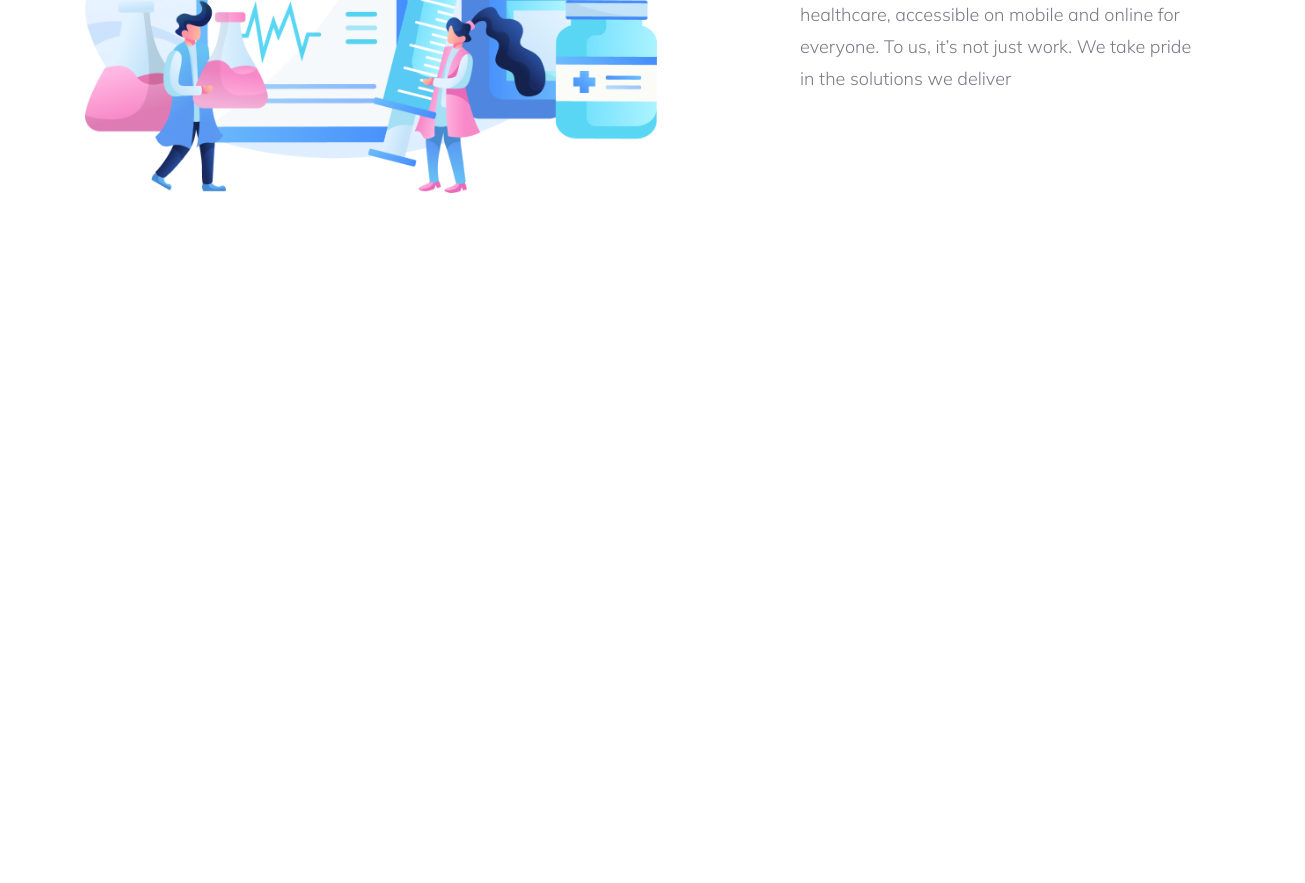
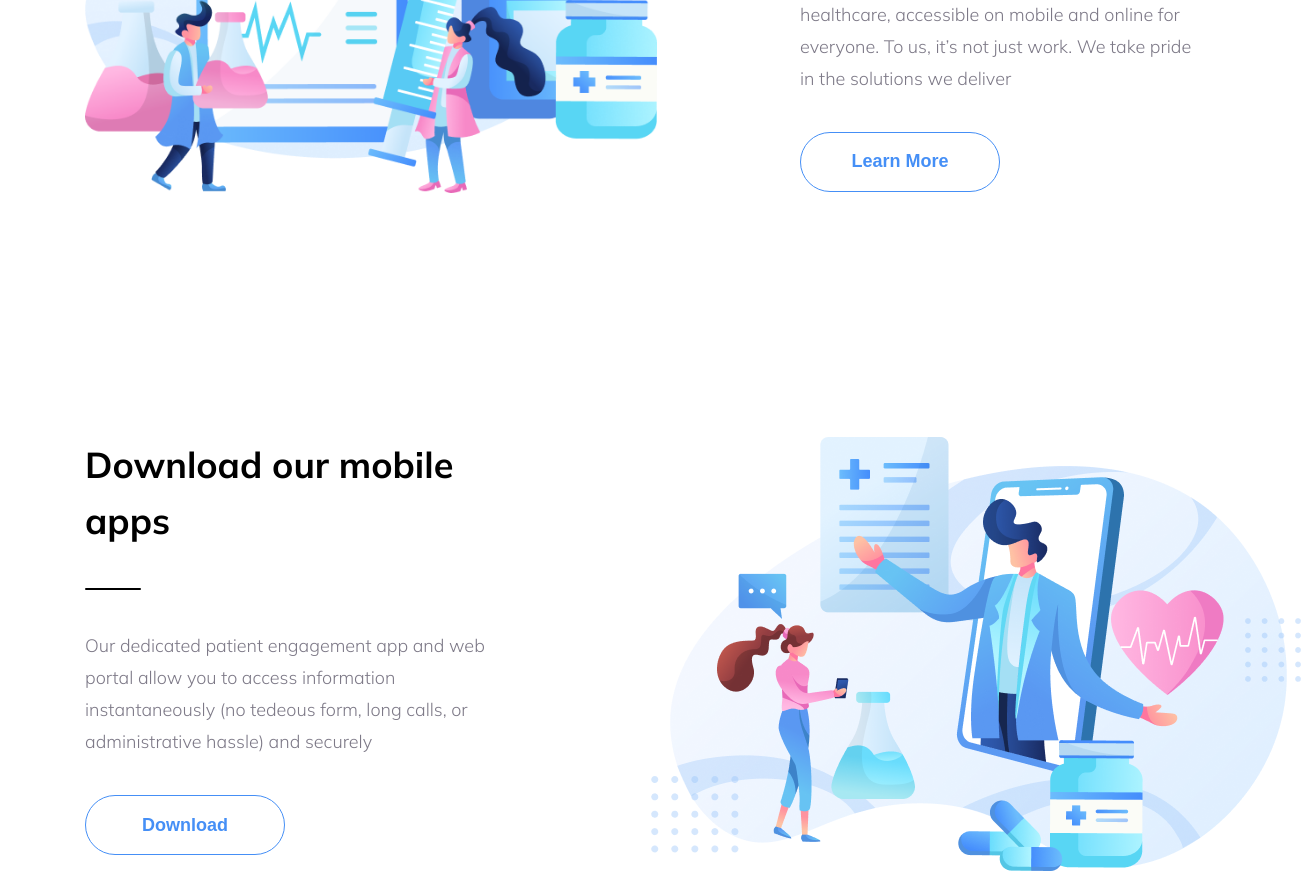
Before and after one commit to AbdurrahmanSogbesan/Trafalgar-, a Vue app: page / in a window 1280 px wide. Shown: the part 2520-3403 px from the top of the page, 1305 px wide, since content can reach past the window. Before the commit the page ends 2725 px from the top, so only its background shows below. Built offline with nearby package versions, Linux system fonts and the light colour scheme.

Commit message:
added download section

```diff
--- a/src/App.vue
+++ b/src/App.vue
@@ -39,11 +39,29 @@
               hasLine
             />
             <SectionBody
+              class="body-margin-bottom"
               text="Trafalgar provides progressive, and affordable healthcare, accessible on mobile and online for everyone. To us, it’s not just work. We take pride in the solutions we deliver"
               bodyFontSize="18px"
             />
+            <Button btnClass="outline" text="Learn More" />
           </div>
         </div>
+      </section>
+      <section class="row download-section">
+        <div class="col-5">
+          <SectionTitle
+            text="Download our mobile apps"
+            fontSize="36px"
+            hasLine
+          />
+          <SectionBody
+            class="body-margin-bottom"
+            text="Our dedicated patient engagement app and web portal allow you to access information instantaneously (no tedeous form, long calls, or administrative hassle) and securely"
+            bodyFontSize="18px"
+          />
+          <Button btnClass="outline" text="Download" />
+        </div>
+        <div class="col-7"><DownloadGraphic class="graphic-img"/></div>
       </section>
     </div>
   </div>
@@ -58,6 +76,7 @@ import SectionBody from "./components/SectionBody.vue";
 import ServiceList from "./components/ServiceList.vue";
 import Button from "./components/Button.vue";
 import LeadingProvidersGraphic from "./components/LeadingProvidersGraphic.vue";
+import DownloadGraphic from "./components/DownloadGraphic.vue";
 
 export default {
   name: "App",
@@ -70,6 +89,7 @@ export default {
     ServiceList,
     Button,
     LeadingProvidersGraphic,
+    DownloadGraphic,
   },
 };
 </script>
@@ -93,4 +113,10 @@ export default {
 .margin {
   margin-left: 50px;
 }
+.body-margin-bottom {
+  margin-bottom: 37px !important;
+}
+.download-section {
+  margin-top: 240px;
+}
 </style>
--- /dev/null
+++ b/src/components/DownloadGraphic.vue
@@ -0,0 +1,12 @@
+<template>
+  <div>
+    <img src="@/assets/images/trafalgar-illustration sec03 1.png" alt="" />
+  </div>
+</template>
+
+<script>
+export default {};
+</script>
+
+<style lang="scss" scoped>
+</style>
```
